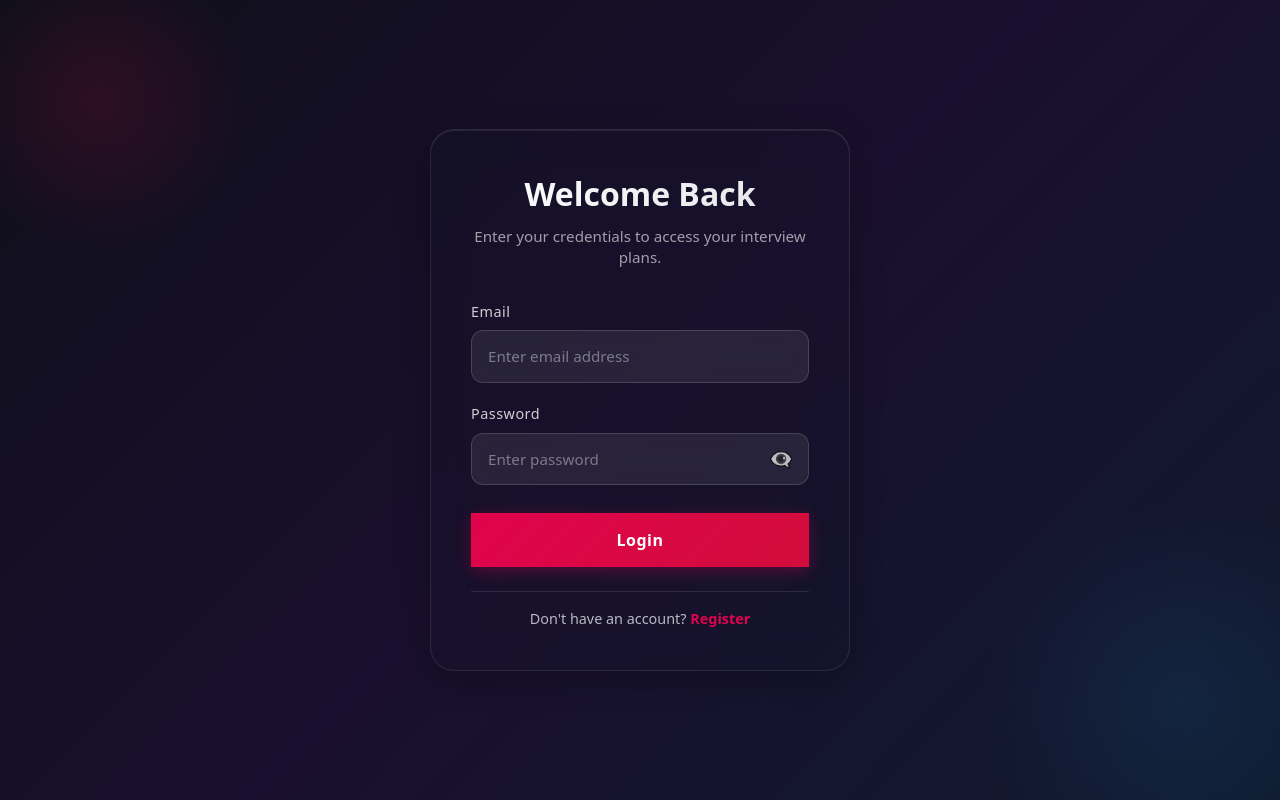
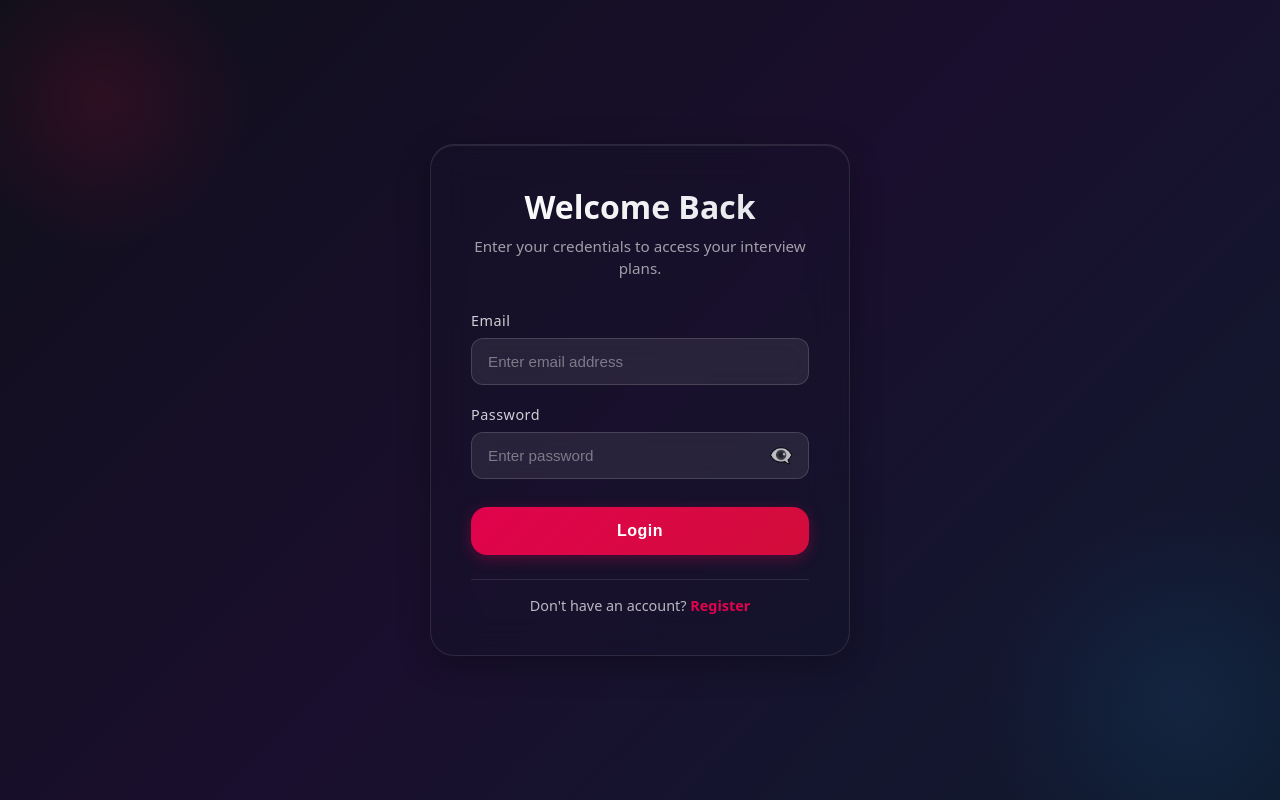
Before and after one commit to Nishantkumar012/interview_prerp, a React (Vite) app in the folder Frontend/: page /login in a window 1280 px wide. Built offline with nearby package versions, Linux system fonts and the light colour scheme; no server answers.

Commit message:
lil chnage

```diff
--- a/Frontend/src/style.scss
+++ b/Frontend/src/style.scss
@@ -1,5 +1,5 @@
-@import "tailwindcss";
-// @use "./style/button.scss";
+// @import "tailwindcss";
+@use "./style/button.scss";
 
 
 * {
```
